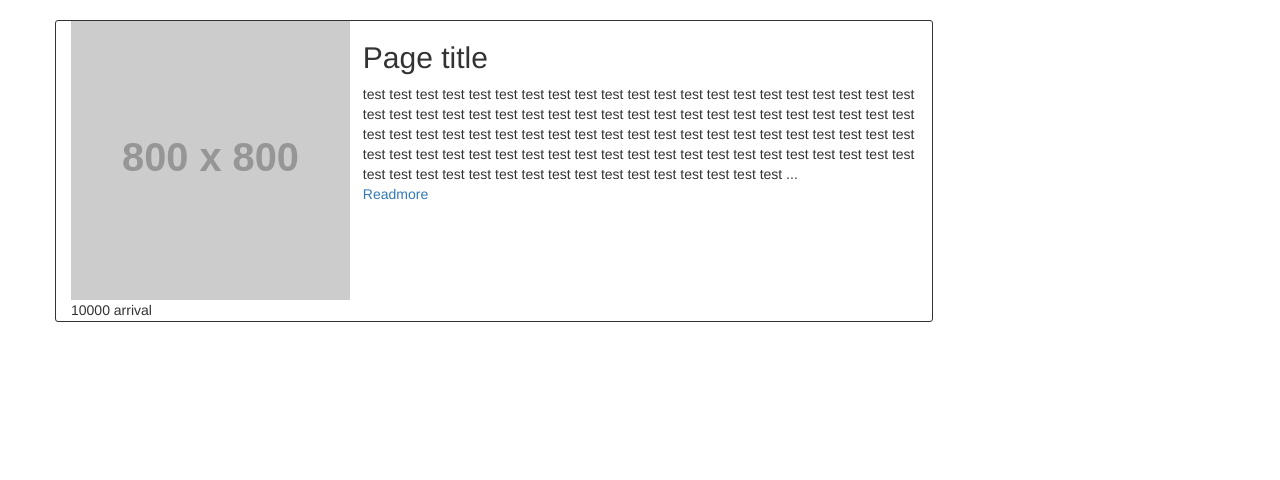
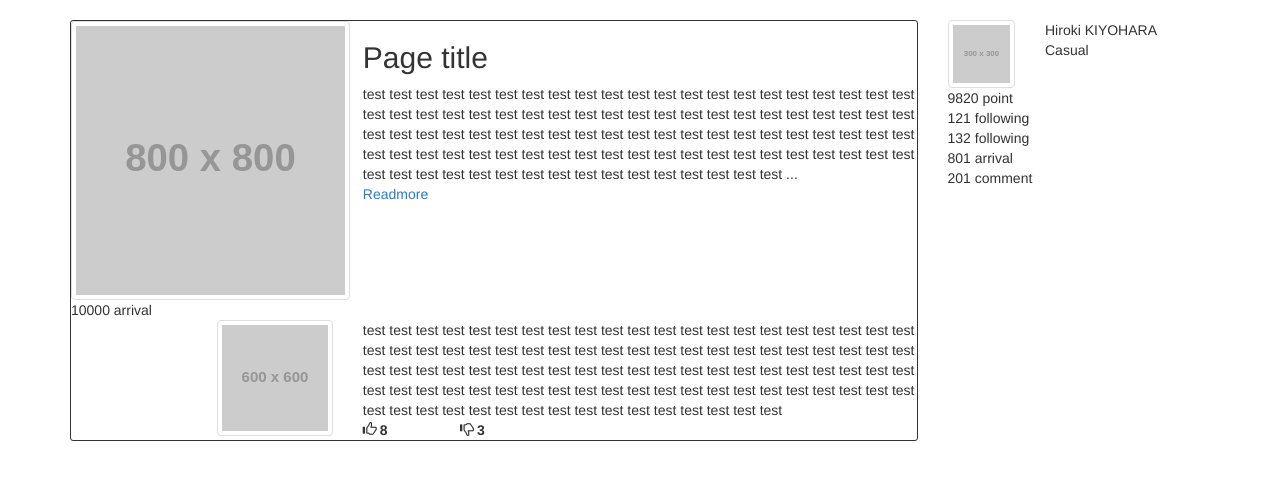
Before and after one commit to hirokiky/questy, a Python web app: template questy/templates/dashboard.mako in a window 1280 px wide. Shown: the part 52-532 px from the top of the page. Run offline with Mako, Linux system fonts and the light colour scheme; the template is opened without the code that fills it, so the values that code supplies are empty; grey boxes labelled with a size stand in for pictures from a placeholder-image service; some libraries are stand-ins or nearby versions.

Commit message:
Improved the html

```diff
--- a/questy/static/css/main.css
+++ b/questy/static/css/main.css
@@ -8,6 +8,11 @@
     max-height: 279px;  /* col-md-4 */
 }
 
-.page-summary .page-description {
+.page-detail .page-description {
     word-break: break-all;
 }
+
+.vote-count {
+    margin-left: 3px;
+    font-weight: bold;
+}
--- a/questy/templates/dashboard.mako
+++ b/questy/templates/dashboard.mako
@@ -48,12 +48,13 @@
   </nav>
 
   <div class="row">
-    <div class="dashboard-stream col-md-9">
+    <div class="col-md-9">
+      <div class="dashboard-stream">
         <div class="page">
           <div class="page-detail">
             <div class="row">
               <div class="col-md-4">
-              <img class="page-summary" src="http://dummyimage.com/800x800" />
+                <img class="page-summary img-responsible img-thumbnail" src="http://dummyimage.com/800x800" />
                 <div class="page-total-arrival">10000 arrival</div>
               </div>
               <div class="col-md-8">
@@ -62,32 +63,52 @@
                 <a class="page-link">Readmore</a>
               </div>
             </div>
+          </div>
           <div class="comments">
             <div class="comment">
-              <div class="adventurer-icon"></div>
-              <div class="comment-body"></div>
+              <div class="row">
+                <div class="col-md-2 col-md-offset-2">
+                  <img class="adventurer-icon img-responsible img-thumbnail" src="http://dummyimage.com/600x600" />
+                </div>
+                <div class="col-md-8">
+                  <div class="comment-body">test test test test test test test test test test test test test test test test test test test test test test test test test test test test test test test test test test test test test test test test test test test test test test test test test test test test test test test test test test test test test test test test test test test test test test test test test test test test test test test test test test test test test test test test test test test test test test test test test test test test</div>
                   <div class="reactions">
-                <div class="upvote"></div>
-                <div class="downvote"></div>
+                    <div class="row">
+                      <div class="col-md-2">
+                        <div class="upvote"><span class="glyphicon glyphicon-thumbs-up"></span><span class="vote-count">8</span></div>
+                      </div>
+                      <div class="col-md-2">
+                        <div class="downvote"><span class="glyphicon glyphicon-thumbs-down"></span><span class="vote-count">3</span></div>
                       </div>
                     </div>
                   </div>
                 </div>
-      </div><!-- /stream -->
-      <div class="sidebar col-md-3">
-        <div class="adventurer-icon"></div>
-        <div class="adventurer-name"></div>
-        <div class="adventurer-playstyle"></div>
-        <div class="adventurer-achievements"></div>
-        <div class="adventurer-followings"></div>
-        <div class="adventurer-followers"></div>
-        <div class="adventurer-arrivals"></div>
-        <div class="adventurer-comments"></div>
+              </div>
+            </div>
+          </div><!-- /comment -->
+        </div><!-- /comments -->
+      </div><!-- /dashboard-stream -->
+    </div><!-- /col-md-9 -->
+    <div class="col-md-3">
+      <div class="sidebar">
+        <div class="row">
+          <div class="col-md-4">
+            <img class="adventurer-icon img-responsible img-thumbnail" src="http://dummyimage.com/300x300" />
+          </div>
+          <div class="col-md-8">
+            <div class="adventurer-name">Hiroki KIYOHARA</div>
+            <div class="adventurer-playstyle">Casual</div>
+          </div>
+        </div>
+        <div class="adventurer-achievements">9820 point</div>
+        <div class="adventurer-followings">121 following</div>
+        <div class="adventurer-followers">132 following</div>
+        <div class="adventurer-arrivals">801 arrival</div>
+        <div class="adventurer-comments">201 comment</div>
       </div><!-- /sidebar -->
+    </div><!-- /col-md-3 -->
   </div>
-
 </div>
-
 <!-- Scripts -->
 <script src="${request.static_url('questy:static/bower_components/jquery/dist/jquery.min.js')}"></script>
 <script src="${request.static_url('questy:static/bower_components/bootstrap/dist/js/bootstrap.min.js')}"></script>
```
Lines whose indentation alone changed are shown as unchanged.
